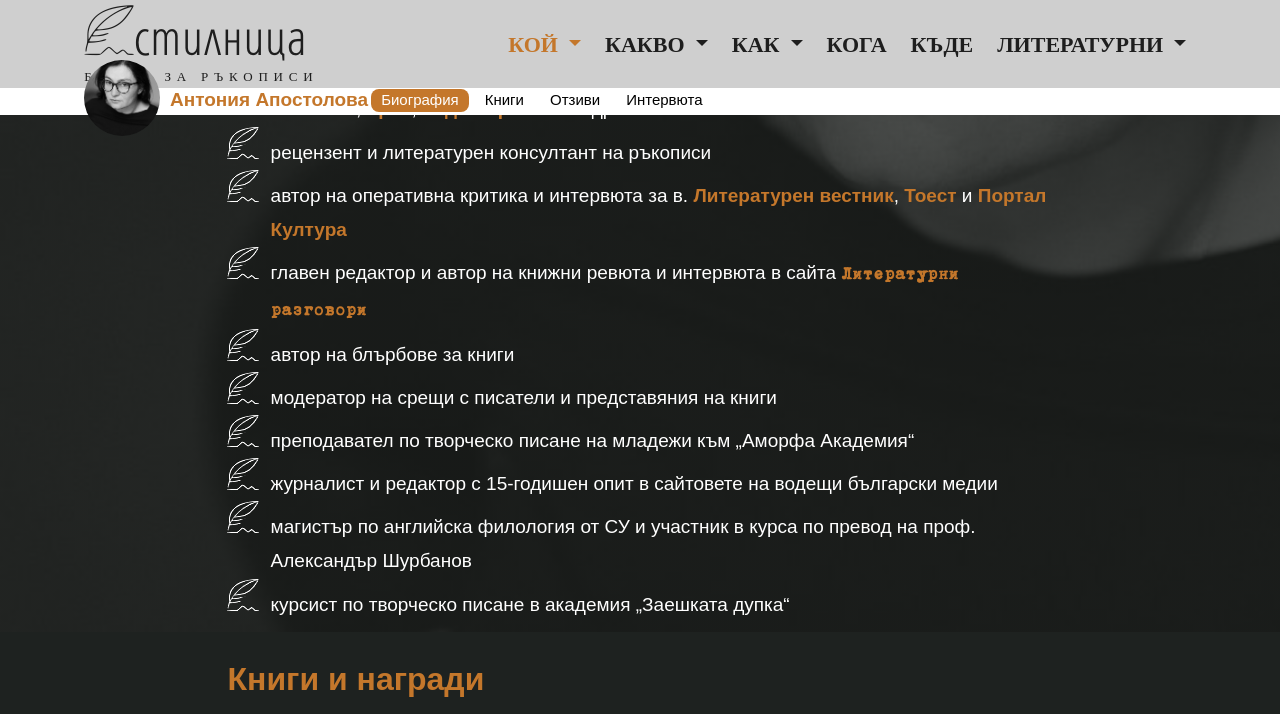
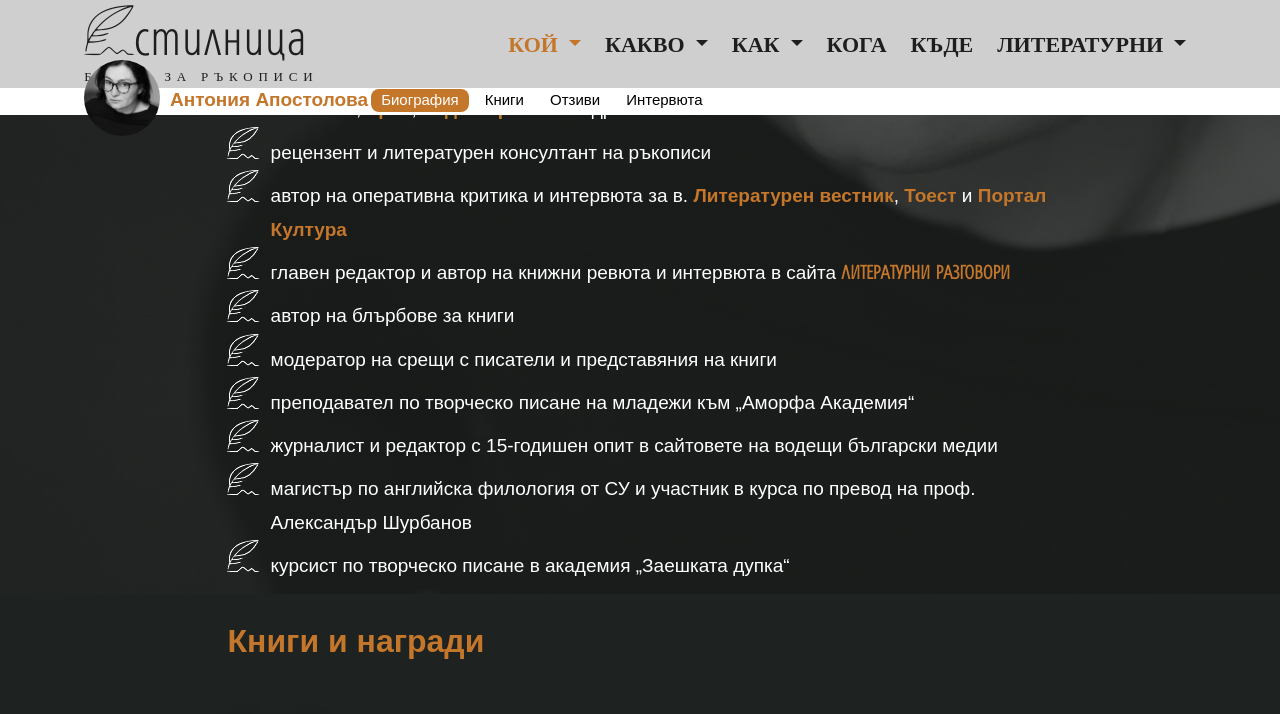
Before and after one commit to stilnica/stilnica.github.io, a Jekyll site: the page built from _info/_people/antonia.html, in a window 1280 px wide and 900 px high, scrolled down 604 px, cut to the strip 0-714 px from the top of the window. Built offline with Jekyll 4.4.1, drawn with Linux system fonts in a browser that asks for light colours; some web fonts are replaced; some of the changed text lies outside the part shown.

Commit message:
literaturni

```diff
--- a/_includes/footer.html
+++ b/_includes/footer.html
@@ -10,7 +10,7 @@
         <div class="col-12 text-center" style="
         padding: 12px 0px;">
           Copyright © {{ site.time | date: "%Y" }} {% include logo.html font_size=20 top=-2 left=3 fine_tune_m_pos_top=2 fine_tune_ctilnica_margin_left=5 %} powered by <a href="http://www.alonintheworld.com"
-            target="_blank"><img style="width: 180px; margin: 0px 5px;" src="/assets/images/alon-in-the-world-animated-single-line.gif" /></a> <nobr>&amp; <a href="https://www.literaturnirazgovori.com" target="_blank" style="margin-left:5px; font-family: B52;">Литературни разговори</a></nobr>
+            target="_blank"><img style="width: 180px; margin: 0px 5px;" src="/assets/images/alon-in-the-world-animated-single-line.gif" /></a> <nobr>&amp; <a href="https://www.literaturnirazgovori.com" target="_blank" style="margin-left:5px; font-family: Karano;"><img src="/assets/images/logos/literaturni-icon-tiny-blue.png" style="width: 16px;"/> ЛИТЕРАТУРНИ РАЗГОВОРИ</a></nobr>
         </div><!--inner footer div-->
       </div><!--.row-->
     </div><!--.container-->
--- a/_includes/header-standard.html
+++ b/_includes/header-standard.html
@@ -151,7 +151,11 @@
                                 Литературни
                             </a>
                             <div class="dropdown-menu" aria-labelledby="navbarDropdownMenuLink">
-                                <a href="https://literaturnirazgovori.com/" target="_blank" class="dropdown-item" style="font-family: B52;"><span class="mastilnitsata mastilnitsata-sphere"></span> Литературни разговори</a>
+                                <a href="https://literaturnirazgovori.com/" target="_blank" class="dropdown-item" style="font-family: 'karano'; font-size: 17px;">
+                                    <!--<span class="mastilnitsata mastilnitsata-sphere"></span>-->
+                                    <img src="/assets/images/logos/literaturni-icon-tiny.png" style="width: 16px; margin-right: 4px;"/>
+                                    Литературни разговори
+                                </a>
                                 <a href="https://www.facebook.com/literaturnirazgovori/" target="_blank" class="dropdown-item"><span class="mastilnitsata mastilnitsata-facebook2"></span> Литературни разговори с АА</a>
                             </div>
                         </li>
--- a/_info/_people/antonia.html
+++ b/_info/_people/antonia.html
@@ -594,7 +594,7 @@
 </li><li>
 автор на оперативна критика и интервюта за в. <a href="https://litvestnik.com/?s=%D0%90%D0%BD%D1%82%D0%BE%D0%BD%D0%B8%D1%8F+%D0%90%D0%BF%D0%BE%D1%81%D1%82%D0%BE%D0%BB%D0%BE%D0%B2%D0%B0" target="_blank">Литературен вестник</a>, <a href="https://www.toest.bg/" target="_blank">Тоест</a> и <a href="https://kultura.bg/web/" target="_blank">Портал Култура</a>
 </li><li>
-главен редактор и автор на книжни ревюта и интервюта в сайта <a href="https://literaturnirazgovori.com/" target="_blank" style="font-family: B52;">Литературни разговори</a>
+главен редактор и автор на книжни ревюта и интервюта в сайта <a href="https://literaturnirazgovori.com/" target="_blank" style="font-family: 'Karano';">ЛИТЕРАТУРНИ РАЗГОВОРИ</a>
 </li><li>
 автор на блърбове за книги
 </li><li>
```
Also changed, not shown: assets/images/logos/literaturni-icon-tiny-blue.png (added), assets/images/logos/literaturni-icon-tiny.png (added), assets/images/logos/literaturni-icon.png (added), assets/images/logos/literaturni-schematic.png (added), assets/images/logos/literaturni-schematic.svg (added).
